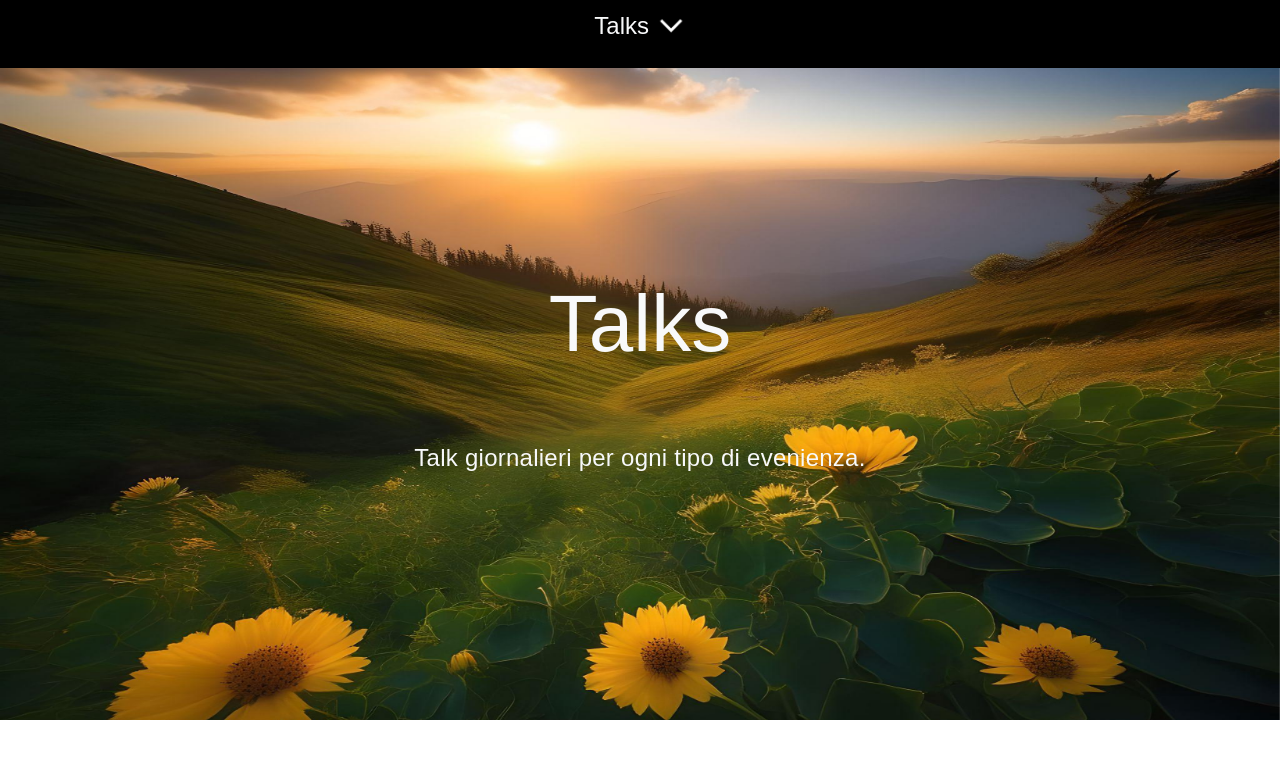
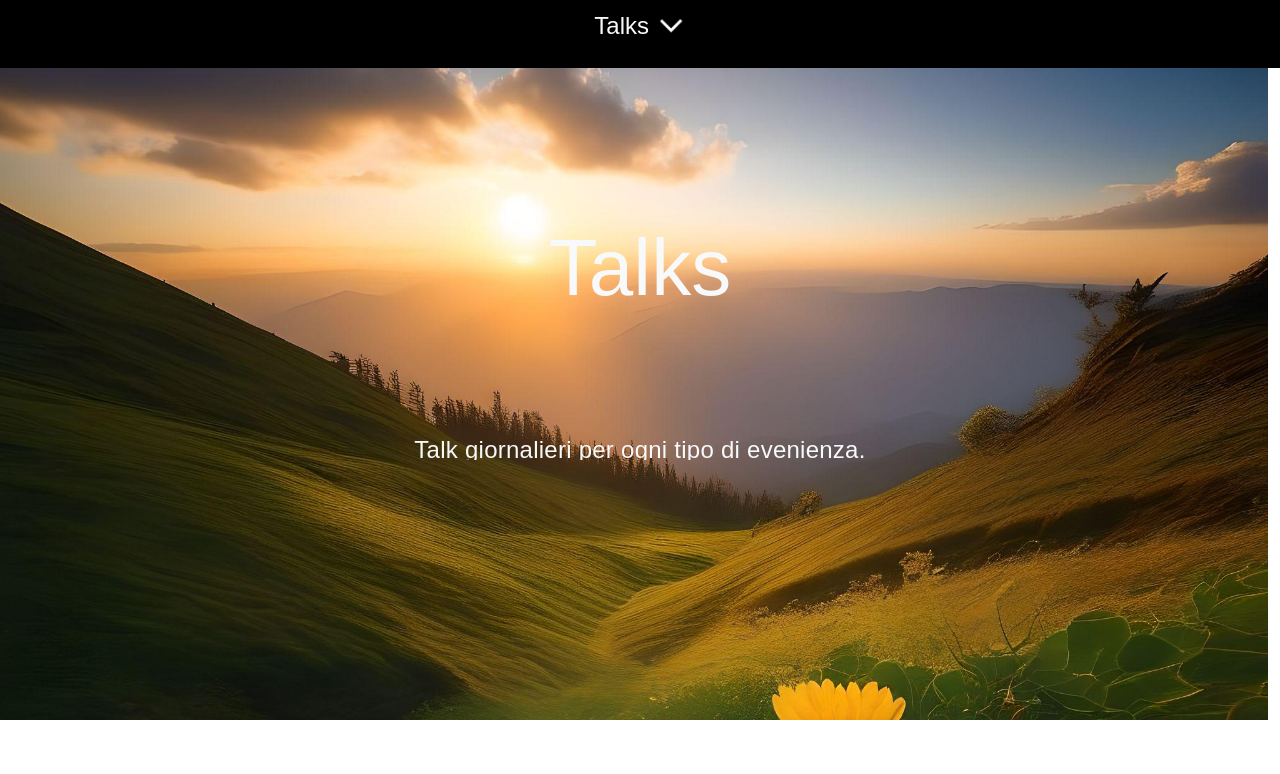
Before and after one commit to RaffaeleCaravett/myPersonalWebSiteFront, an Angular app: page / in a window 1280 px wide. Shown: the top 774 px of the page. Built offline with nearby package versions, Linux system fonts and the light colour scheme; a web font is replaced by a local one.

Commit message:
home finished

```diff
--- a/src/app/components/footer/footer.component.html
+++ b/src/app/components/footer/footer.component.html
@@ -9,34 +9,37 @@
 </div>
 <div class="col-md-6 py-5">
 <div class="row">
+  <div class="col-md-12">
+    <h2>Puoi trovarci su :</h2>
+  </div>
   <div class="col-md-4 p-2">
     <div class="bg-light p-1">
-      <img src="../../../assets/homepage/instagram_2111463.png" alt="" class="w-100">
+      <img src="../../../assets/homepage/instagram_2111463.png" alt="" class="w-50">
     </div>
   </div>
   <div class="col-md-4 p-2">
     <div class="bg-light p-1">
-      <img src="../../../assets/homepage/facebook (1).png" alt="" class="w-100">
+      <img src="../../../assets/homepage/facebook (1).png" alt="" class="w-50">
     </div>
   </div>
   <div class="col-md-4 p-2">
     <div class="bg-light p-1">
-      <img src="../../../assets/homepage/LinkedIn.webp" alt="" class="w-100">
+      <img src="../../../assets/homepage/LinkedIn.webp" alt="" class="w-50">
     </div>
   </div>
   <div class="col-md-4 p-2">
     <div class="bg-light p-1">
-      <img src="../../../assets/homepage/tiktok.webp" alt="" class="w-100">
+      <img src="../../../assets/homepage/tiktok.webp" alt="" class="w-50">
     </div>
   </div>
   <div class="col-md-4 p-2">
     <div class="bg-light p-1">
-      <img src="../../../assets/homepage/youtube_4494485.png" alt="" class="w-100">
+      <img src="../../../assets/homepage/youtube_4494485.png" alt="" class="w-50">
     </div>
   </div>
   <div class="col-md-4 p-2">
     <div class="bg-light p-1">
-      <img src="../../../assets/homepage/twitch.png" alt="" class="w-100">
+      <img src="../../../assets/homepage/twitch.png" alt="" class="w-50">
     </div>
   </div>
 </div>
@@ -47,6 +50,11 @@
   azioni legali contro i malfattori.
 </p>
   </div>
+  <div class="col-md-12 py-3">
+    <p class="fs-5">
+      📍 Cosenza - Calabria.
+    </p>
+  </div>
     </div>
   </div>
 </footer>
--- a/src/app/components/home/home.component.html
+++ b/src/app/components/home/home.component.html
@@ -1,12 +1,9 @@
 <div class="row" >
-  <div class="position-relative" >
-  <img src="assets/homepage/homepage.jpg" alt="" class="position-fixed top-0 w-100" style="height:100%;z-index: -1;">
-  <div style="height: 90vh;" class="row" >
-    <div class="position-absolute title w-100">
+<div class="col-md-12 bg w-100">
+</div>
+<div class="py-5 my-5 col-md-12 height">
 <h1 class="text-center py-5 text-light">Talks</h1>
   <p class="fs-4 text-center text-light">Talk giornalieri per ogni tipo di evenienza.</p>
-</div>
-  </div>
 </div>
 <div class="col-md-12 py-5 bg-white w-100">
   <div class="container">
@@ -69,7 +66,7 @@ FATTI!
       </div>
 
       <div class="row">
-<div class="col-md-12 py-5 text-center bg-light w-100">
+<div class="col-md-12 py-5 text-center bg-secondary w-100">
   <h2>
     Non vendiamo i nostri talk!
   </h2>
@@ -150,21 +147,29 @@ Andiamo Live su twitch. Interagiamo con la chat e, ovviamente, offriamo l'antepr
       </span>
     </p>
     </div>
-    <div class="col-md-3">
-      <img src="../../../assets/homepage/healt.png" class="w-50" alt="" data-aos="fade-right" data-aos-duration="2000">
+    <div class="col-md-3 p-3">
+      <div class="bg-secondary">
+         <img src="../../../assets/homepage/healt.png" class="w-50" alt="" data-aos="fade-right" data-aos-duration="2000">
       <p class="fs-5 py-2">Longevità</p>
+      </div>
     </div>
-    <div class="col-md-3">
+    <div class="col-md-3 p-3">
+      <div class="bg-secondary">
       <img src="../../../assets/homepage//missionIcon.png" class="w-50" alt="" data-aos="fade-left" data-aos-duration="2000">
       <p class="fs-5 py-2">Missione</p>
+      </div>
     </div>
-    <div class="col-md-3">
+    <div class="col-md-3 p-3">
+      <div class="bg-secondary">
       <img src="../../../assets/homepage/money.png" class="w-50" alt="" data-aos="fade-right" data-aos-duration="2000">
       <p class="fs-5 py-2">Business</p>
+      </div>
     </div>
-    <div class="col-md-3">
+    <div class="col-md-3 p-3">
+      <div class="bg-secondary">
       <img src="../../../assets/homepage/sun-icon.png" class="w-50" alt="" data-aos="fade-left" data-aos-duration="2000">
       <p class="fs-5 py-2">Benessere</p>
+      </div>
     </div>
     </div>
   </div>
--- a/src/app/components/home/home.component.scss
+++ b/src/app/components/home/home.component.scss
@@ -91,4 +91,22 @@ transition: 2s;
   .scene:hover .card {
     transform: rotateY(180deg);
   }
+.bg{
+    background: url('../../../assets/homepage/homepage.jpg');
+    background-repeat: no-repeat;
+    background-size: cover;
+    height: 90vh;
+    width: 100%;
+    position: fixed;
+    top:0;
+    z-index: -1;
+  }
+  .height{
+    height: 80vh;
+    h1,p{
+      margin-top: 5%;
+    }
+  }
+  overflow-x: hidden;
+  overflow-y:hidden;
 }
--- a/src/app/components/nav/nav.component.html
+++ b/src/app/components/nav/nav.component.html
@@ -1,4 +1,4 @@
-<nav class="bg-black p-3">
+<nav class="bg-black p-3 w-100">
   <div class="container">
     <div class="row">
       <div class="col-md-12 text-center">
```
